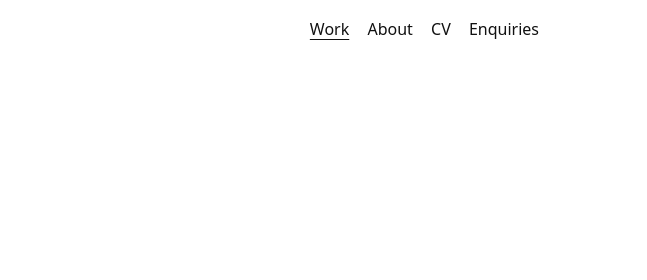
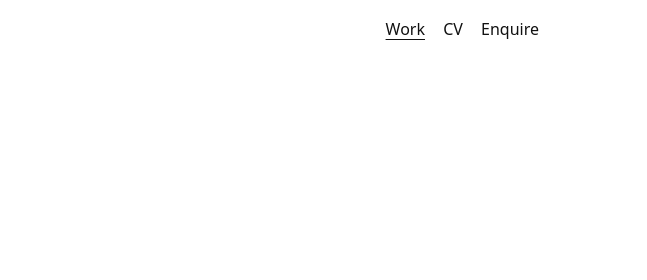
Before and after one commit to cottrb/cottrb.github.io, a plain HTML site: page index.html in a window 1280 px wide. Shown: the top 280 px of the page, 633-1280 px from the left. Drawn offline with Linux system fonts and the light colour scheme.

Commit message:
Update index.html

```diff
--- a/index.html
+++ b/index.html
@@ -11,9 +11,8 @@
     <a class="site-title" href="index.html">Bethan Cotterill</a>
     <nav class="site-nav" aria-label="Primary">
       <a aria-current="page" href="index.html">Work</a>
-      <a href="about.html">About</a>
       <a href="cv.html">CV</a>
-      <a href="enquiries.html">Enquiries</a>
+      <a href="enquiries.html">Enquire</a>
     </nav>
   </header>
 
```
